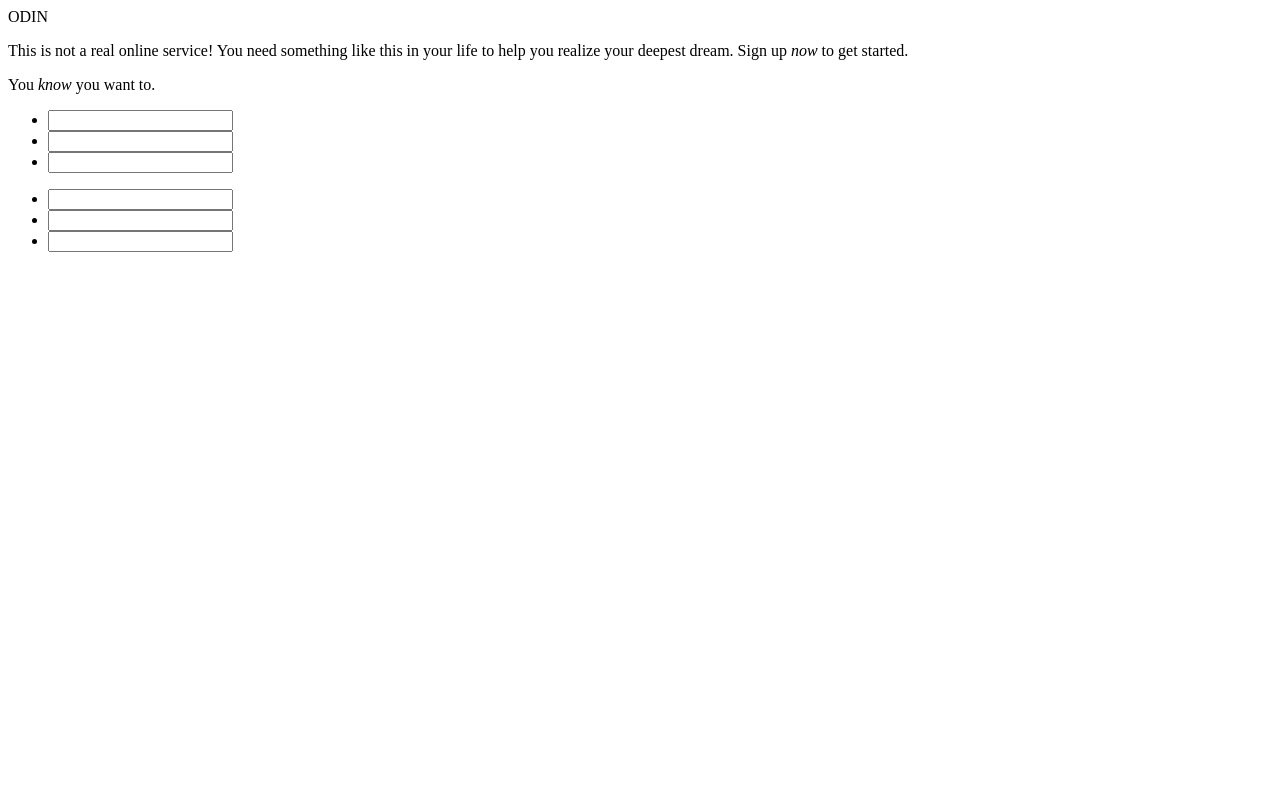
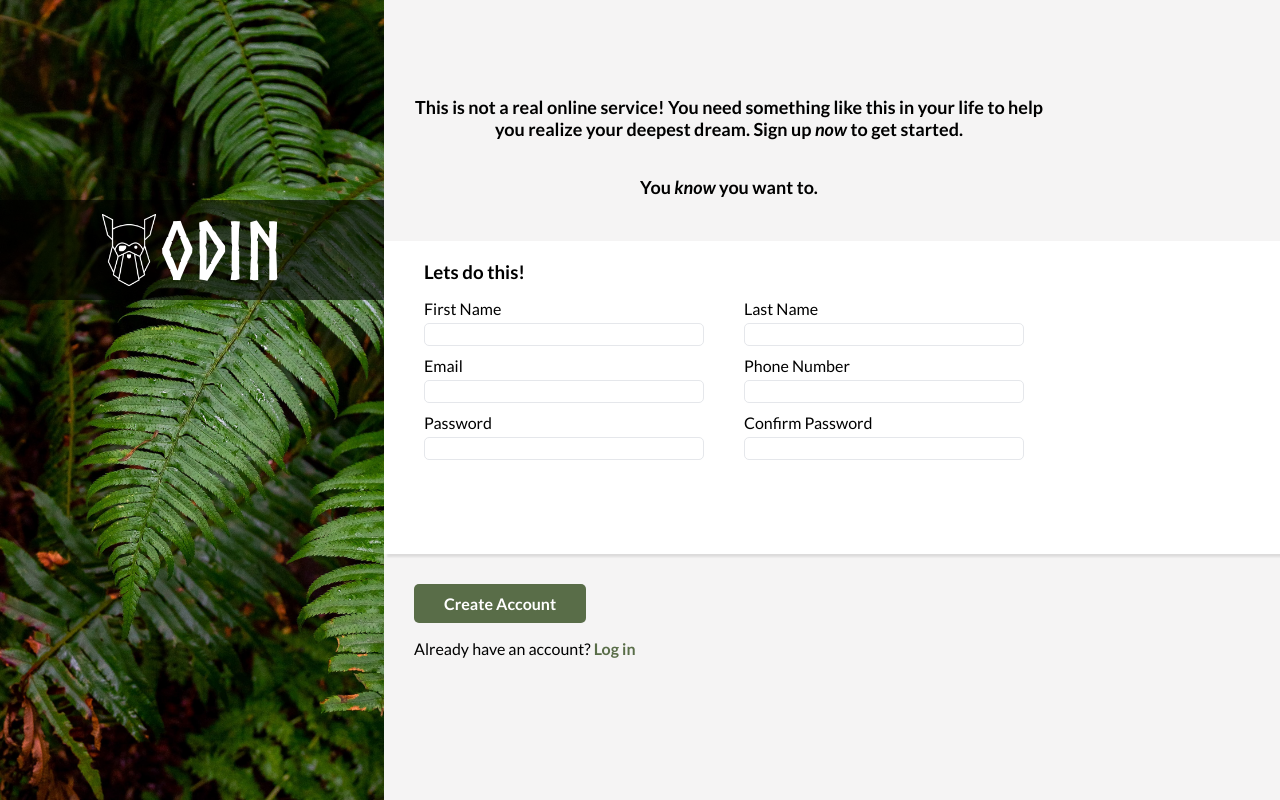
Before and after one commit to andrewstriano/sign-up-form, a plain HTML site: page index.html in a window 1280 px wide. Drawn offline with Linux system fonts and the light colour scheme.

Commit message:
Finish layout and styling

```diff
--- a/index.html
+++ b/index.html
@@ -5,14 +5,17 @@
     <meta http-equiv="X-UA-Compatible" content="IE=edge">
     <meta name="viewport" content="width=device-width, initial-scale=1.0">
     <link rel="stylesheet" href="style.css">
+    <link rel="preconnect" href="https://fonts.googleapis.com">
+<link rel="preconnect" href="https://fonts.gstatic.com" crossorigin>
+<link href="https://fonts.googleapis.com/css2?family=Lato:ital,wght@0,300;0,400;0,700;1,300;1,400;1,700&display=swap" rel="stylesheet">
     <title>Sign-up Page!</title>
 </head>
 <body>
     <div class="fern">
-        <div class="logo">ODIN</div>
+        <div class="logo-bar"><img src="./images/odin-lined.png" id="odin"> <h1>ODIN</h1></div>
     </div>
     <div class="right-side">
-        <div>
+        <div class="top">
             <p>This is not a real online service!
                 You need something like this in your
                 life to help you realize your deepest
@@ -20,44 +23,46 @@
             </p>
             <p>You <em>know</em> you want to.</p>
         </div>
-        <div class="form">
-            <form action="/sign-up" method="post">
+        <div class="form" style="flex: .2 0 260px;">
+            <h3>Lets do this!</h3>
+            <form action="/sign-up" method="post" id="sign-up">
                 <div class="left">
-                    <ul>
+                    <ul class="list">
                         <li>
-                            <label for="first-name"></label>
+                            <label for="first-name">First Name</label>
                             <input type="text" name="first-name" id="first-name">
                         </li>
                         <li>
-                            <label for=""></label>
-                            <input type="text">
+                            <label for="email">Email</label>
+                            <input type="email" name="email" id="email">
                         </li>
                         <li>
-                            <label for=""></label>
-                            <input type="text">
+                            <label for="password">Password</label>
+                            <input type="password" id="password" name="password" minlength="8">
                         </li>
                     </ul>
                 </div>
                 <div class="right">
-                    <ul>
+                    <ul class="list">
                         <li>
-                            <label for=""></label>
-                            <input type="text">
+                            <label for="last-name">Last Name</label>
+                            <input type="text" name="last-name" id="last-name">
                         </li>
                         <li>
-                            <label for=""></label>
-                            <input type="text">
+                            <label for="phone-number">Phone Number</label>
+                            <input type="tel" id="phone-number" name="phone-number" >
                         </li>
                         <li>
-                            <label for=""></label>
-                            <input type="text">
+                            <label for="confirm-password">Confirm Password</label>
+                            <input type="password" id="confirm-password" name="confirm-password" minlength="8" >
                         </li>
                     </ul>
                 </div>
             </form>
         </div>
-        <div>
-
+        <div class="bottom">
+            <button type="submit" id="submit" form="sign-up">Create Account</button>
+            <p>Already have an account? <a href="#">Log in</a></p>
         </div>
     </div>
 </body>
--- a/style.css
+++ b/style.css
@@ -0,0 +1,145 @@
+@font-face {
+    font-family: Norse;
+    src: url('./Fonts/Norse-Bold.otf')
+}
+button,
+input,
+select,
+textarea {
+  font-family: inherit;
+  font-size: 100%;
+}
+
+
+body {
+    display: flex;
+    height: 100vh;
+    padding: 0;
+    margin: 0;
+    font-family: 'Lato', sans-serif;
+}
+input {
+    appearance: none;
+    border: 1px solid #E5E7EB;
+    border-radius: 5px;
+}
+.fern {
+    background-image: url(images/background-image.jpg);
+    background-size: cover;
+    width: 30vw;
+}
+.right-side {
+    width: 70vw;
+}
+#odin {
+    height: 90%;
+}
+h1{
+    font-size: inherit;
+}
+:focus-visible{
+    outline: solid 1px blue;
+    box-shadow: 3px 3px 5px rgba(0, 0, 0, .2);
+}
+input:invalid{
+    outline: solid 1px red;
+}
+.logo-bar {
+    background-color: rgba(0, 0, 0, .6);
+    margin-top: 25vh;
+    color: white;
+    padding: 10px;
+    text-align: center;
+    font-size: 5rem;
+    font-family: Norse;
+    height: 10%;
+    display: flex;
+    justify-content: center;
+    align-items: center;
+    gap: 5px;
+}
+form, li{
+    display: flex;
+}
+form {
+    padding-right: 20vw;
+    flex: 1;
+}
+.left, .right{
+    flex: 1;
+}
+.right-side {
+    display: flex;
+    flex-direction: column;
+    background-color: rgb(245, 244, 244);
+}
+.right-side div {
+    flex: 1;
+}
+.right-side .form{
+    height: 25vh;
+    background-color: white;
+}
+.list {
+    list-style: none;
+    display: flex;
+    flex-direction: column;
+    justify-content: space-between;
+    gap: 10px;
+}
+li{ display: flex;
+    flex-direction: column;
+    flex: 1;
+    gap: 5px;
+}
+h3 {
+    margin: 0;
+    margin-top: 10px;
+    margin-left: 40px;
+}
+.form {
+    box-shadow: 3px 3px 2px rgba(0, 0, 0, .1);
+    height: 260px;
+    display: flex;
+    flex-direction: column;
+    padding-top: 10px;
+}
+.top{
+    text-align: center;
+    width: 50vw;
+    padding-left: 25px;
+    padding-bottom: 25px;
+    display: flex;
+    flex-direction: column;
+    justify-content: end;
+    font-size: large;
+    font-weight: bold;
+}
+button {
+    background-color: #596D48;
+    padding: 10px 30px;
+    border: none;
+    border-radius: 5px;
+   color: white;
+   font-weight: 600;
+   transition: all .1s;
+}
+button:hover {
+    cursor: pointer;
+    background-color: #506140;
+}
+button:active {
+    background-color: #465538;
+}
+a {
+    text-decoration: none;
+    color: #596D48;
+    font-weight: bold;
+}
+.bottom {
+    padding-left: 30px;
+    padding-top: 30px;
+}
+.invalid {
+    outline: 1px solid red;
+}
```
Also changed, not shown: Fonts/Norse-Bold.otf (added), Fonts/norse.regular.otf (added), images/background-image.jpg (added), images/ferns.jpeg (renamed from ferns.jpeg), images/odin-lined.png (added).
